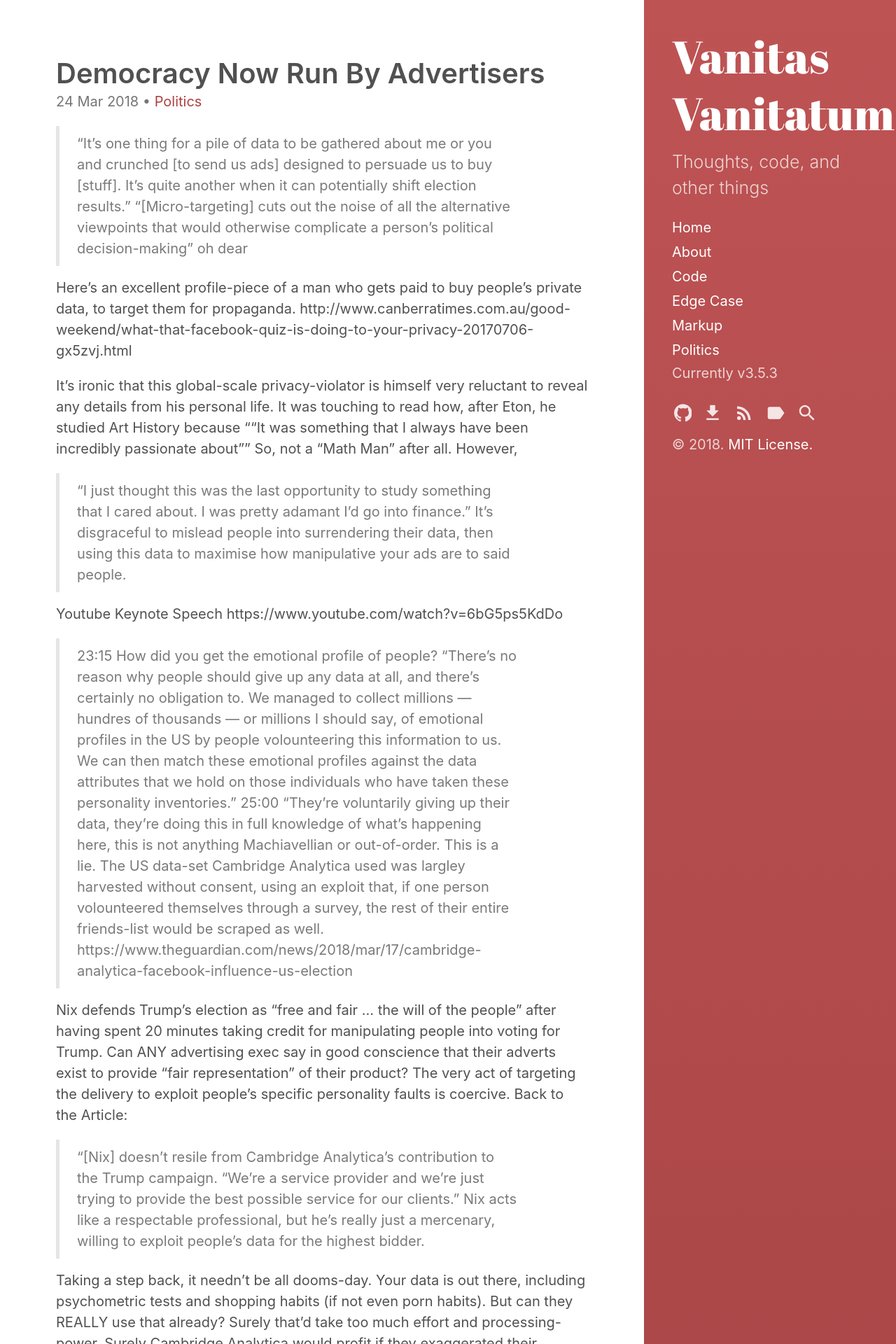
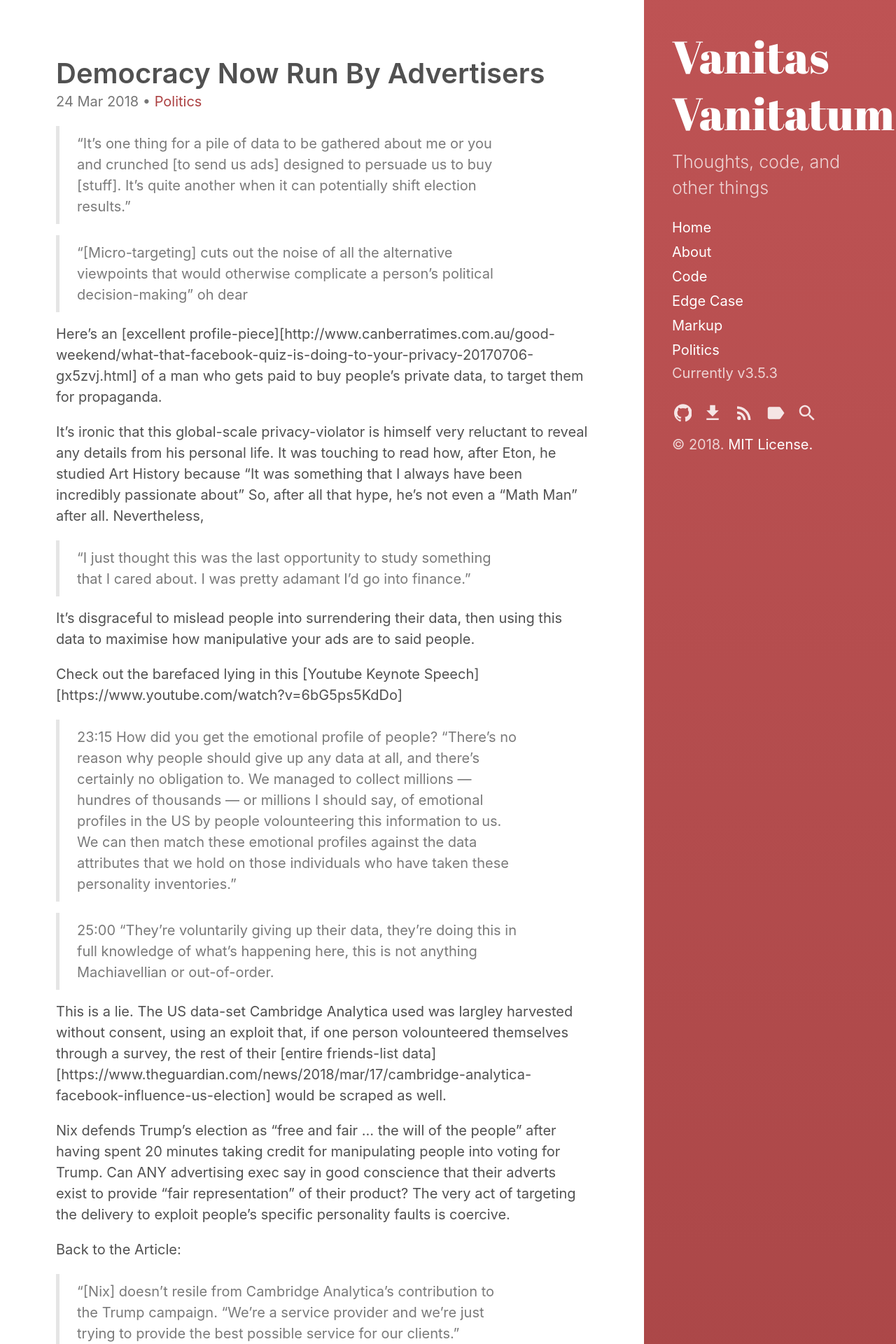
Before and after one commit to VanitasVanitatum/VanitasVanitatum.github.io, a Jekyll site: the page built from _posts/2018-03-24-ads-democracy.md, in a window 1280 px wide. Shown: the top 1920 px of the page at 70% size. Built offline with Jekyll 4.4.1, drawn with Linux system fonts in a browser that asks for light colours; some of the changed text lies outside the part shown.

Commit message:
improved the democracy blog post

```diff
--- a/_posts/2018-03-24-ads-democracy.md
+++ b/_posts/2018-03-24-ads-democracy.md
@@ -11,25 +11,33 @@
 ---
 
 > "It's one thing for a pile of data to be gathered about me or you and crunched [to send us ads] designed to persuade us to buy [stuff]. It's quite another when it can potentially shift election results."
+
 > "[Micro-targeting] cuts out the noise of all the alternative viewpoints that would otherwise complicate a person's political decision-making" oh dear
 
-Here's an excellent profile-piece of a man who gets paid to buy people's private data, to target them for propaganda.
-http://www.canberratimes.com.au/good-weekend/what-that-facebook-quiz-is-doing-to-your-privacy-20170706-gx5zvj.html
+Here's an [excellent profile-piece][http://www.canberratimes.com.au/good-weekend/what-that-facebook-quiz-is-doing-to-your-privacy-20170706-gx5zvj.html] of a man who gets paid to buy people's private data, to target them for propaganda.
 
-It's ironic that this global-scale privacy-violator is himself very reluctant to reveal any details from his personal life. It was touching to read how, after Eton, he studied Art History because ""It was something that I always have been incredibly passionate about"" So, not a "Math Man" after all.
-However,
+
+It's ironic that this global-scale privacy-violator is himself very reluctant to reveal any details from his personal life. It was touching to read how, after Eton, he studied Art History because "It was something that I always have been incredibly passionate about" So, after all that hype, he's not even a "Math Man" after all.
+Nevertheless,
+
 >"I just thought this was the last opportunity to study something that I cared about. I was pretty adamant I'd go into finance."
+
 It's disgraceful to mislead people into surrendering their data, then using this data to maximise how manipulative your ads are to said people.
 
-Youtube Keynote Speech https://www.youtube.com/watch?v=6bG5ps5KdDo
+Check out the barefaced lying in this [Youtube Keynote Speech][https://www.youtube.com/watch?v=6bG5ps5KdDo]
+
 > 23:15 How did you get the emotional profile of people? "There's no reason why people should give up any data at all, and there's certainly no obligation to. We managed to collect millions — hundres of thousands — or millions I should say, of emotional profiles in the US by people volounteering this information to us. We can then match these emotional profiles against the data attributes that we hold on those individuals who have taken these personality inventories."
+
 > 25:00 "They're voluntarily giving up their data, they're doing this in full knowledge of what's happening here, this is not anything Machiavellian or out-of-order.
-This is a lie. The US data-set Cambridge Analytica used was largley harvested without consent, using an exploit that, if one person volounteered themselves through a survey, the rest of their entire friends-list would be scraped as well. https://www.theguardian.com/news/2018/mar/17/cambridge-analytica-facebook-influence-us-election
+
+This is a lie. The US data-set Cambridge Analytica used was largley harvested without consent, using an exploit that, if one person volounteered themselves through a survey, the rest of their [entire friends-list data][https://www.theguardian.com/news/2018/mar/17/cambridge-analytica-facebook-influence-us-election] would be scraped as well.
 
 Nix defends Trump's election as "free and fair ... the will of the people" after having spent 20 minutes taking credit for manipulating people into voting for Trump.
 Can ANY advertising exec say in good conscience that their adverts exist to provide "fair representation" of their product? The very act of targeting the delivery to exploit people's specific personality faults is coercive.
+
 Back to the Article:
 > "[Nix] doesn't resile from Cambridge Analytica's contribution to the Trump campaign. "We're a service provider and we're just trying to provide the best possible service for our clients."
+
 Nix acts like a respectable professional, but he's really just a mercenary, willing to exploit people's data for the highest bidder.
 
 Taking a step back, it needn't be all dooms-day. Your data is out there, including psychometric tests and shopping habits (if not even porn habits). But can they REALLY use that already? Surely that'd take too much effort and processing-power. Surely Cambridge Analytica would profit if they exaggerated their effectivness, so they can't be as powerful as they claim.
```
